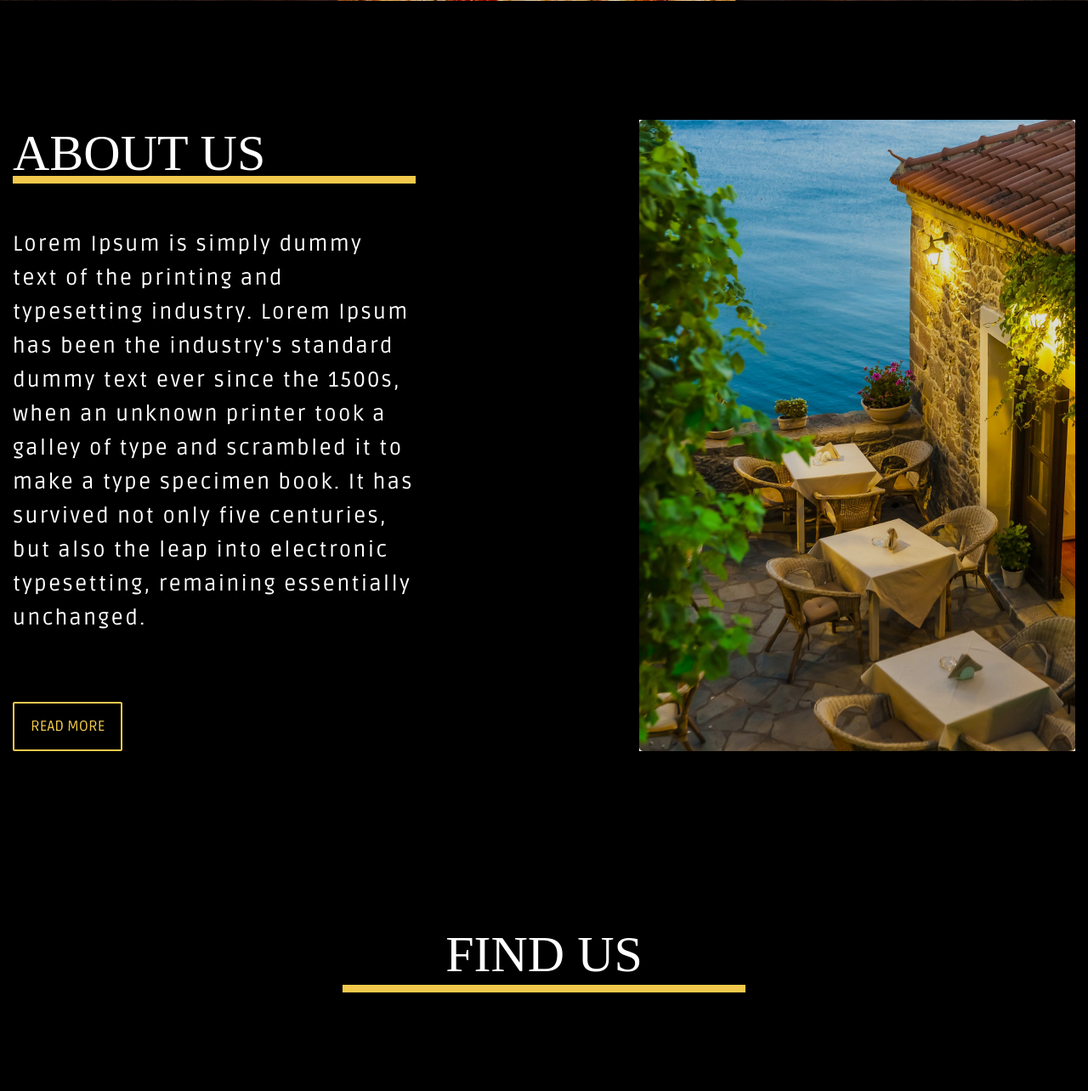
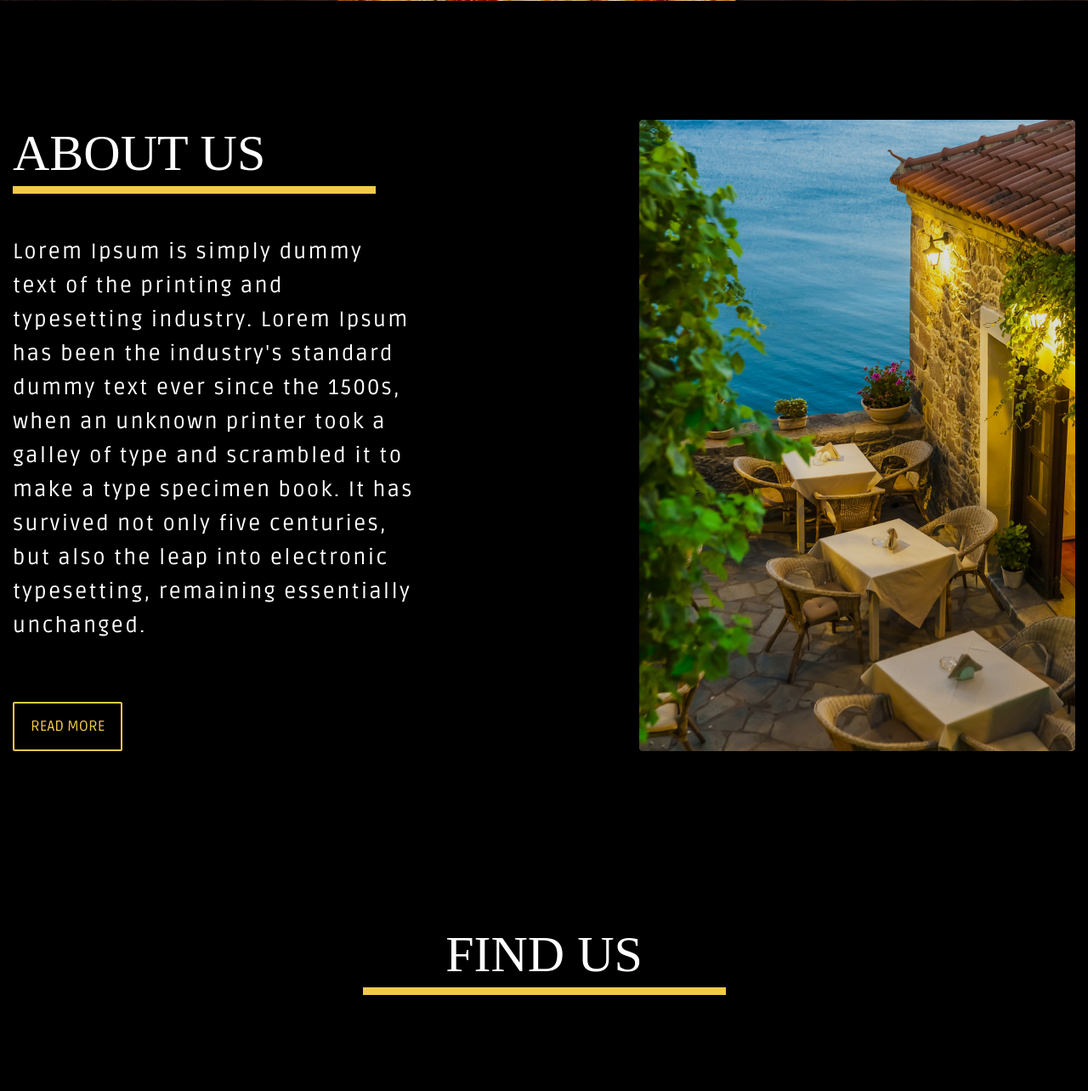
Before and after one commit to Huntter111/Lessons_cources, a PHP site: page / in a window 1280 px wide. Shown: the part 798-2082 px from the top of the page at 85% size. Run offline with PHP 8.4, Linux system fonts and the light colour scheme; some web fonts are replaced.

Commit message:
fixed: bugs

```diff
--- a/lesson_14/css/style.css
+++ b/lesson_14/css/style.css
@@ -56,7 +59,12 @@ body {
 	color: rgba(201, 201, 201, 0.6);
 	transition: all 0.3s;
 }
-
+.line {
+	background: #f2c94c;
+	max-width: 474px;
+	width: 100%;
+	height: 9px;
+}
 /*? Style main block */
 .caravana {
 	background: url('../img/background.jpg');
@@ -122,22 +130,18 @@ body {
 	flex-direction: column;
 	align-items: flex-start;
 }
-.block-content__wrapper::before {
-	content: '';
-	position: absolute;
-	width: 100%;
-	height: 9px;
-	top: 66px;
-	background: #f2c94c;
-}
+
 .block-content__title {
 	font-family: 'Quattrocento';
 	font-weight: 400;
 	font-size: 60px;
 	line-height: 1.3;
+}
+.block-content__line {
 	margin-bottom: 48px;
+	min-width: 427px;
+	max-width: 100%;
 }
-
 .block-content__text {
 	flex-grow: 1;
 	font-size: 25px;
@@ -158,30 +162,37 @@ body {
 	border: 2px solid rgba(255, 191, 0, 0.7);
 	transition: all 0.3s;
 }
-
 .block-content__image {
+	flex: 1 0 513px;
+	border-radius: 5px;
+	overflow: hidden;
+}
+.block-content__image img {
 	max-width: 100%;
+	min-height: 100%;
+	-o-object-fit: cover;
+	object-fit: cover;
 }
 
 /* ? Style Find US */
 .find-us {
 	padding: 60px 0 230px 0;
 }
+.find-us__wrapper {
+	display: flex;
+	flex-direction: column;
+	align-items: center;
+}
 .find-us__name {
 	font-family: 'Quattrocento';
 	font-size: 60px;
-	position: relative;
-	display: flex;
-	justify-content: center;
 	margin-bottom: 125px;
+	text-align: center;
 }
-.find-us__name::before {
-	content: '';
-	position: absolute;
-	width: 474px;
-	height: 9px;
-	top: 75px;
-	background: #f2c94c;
+.find-us__line {
+	margin-bottom: 40px;
+	min-width: 427px;
+	max-width: 100%;
 }
 .find-us-block {
 	display: flex;
--- a/lesson_14/index.html
+++ b/lesson_14/index.html
@@ -60,8 +60,12 @@
 					<div class="about-us__container">
 						<div class="block-content">
 							<div class="block-content__wrapper">
-								<h2 class="block-content__title">ABOUT US</h2>
-								<!-- /.about-us__title -->
+
+								<h2 class="block-content__title">
+									ABOUT US
+									<div class="line block-content__line"></div>
+								</h2>
+
 								<div class="block-content__text">
 									Lorem Ipsum is simply dummy text of the printing and
 									typesetting industry. Lorem Ipsum has been the
@@ -86,8 +90,14 @@
 				</section>
 				<section class="find-us">
 					<div class="find-us__container">
-						<h2 class="find-us__name">FIND US</h2>
-						<!-- /.find-us__name -->
+						<div class="find-us__wrapper">
+							<h2 class="find-us__name">
+								FIND US
+								<div class="line find-us__line"></div>
+							</h2>
+							<!-- /.find-us__name -->
+						</div>
+						<!-- /.find-us__wrapper -->
 						<div class="find-us-block">
 							<div class="find-us-block__map">
 								<iframe
@@ -125,11 +135,15 @@
 				<section id="menu" class="our-menu">
 					<div class="our-menu__container">
 						<div class="block-our-menu">
-							<h2 class="block-our-menu__title">OUR MENU</h2>
+							<h2 class="block-our-menu__title">
+								OUR MENU
+								<div class="line block-our-menu__line"></div>
+							</h2>
 							<p class="block-our-menu__text">
-								Lorem Ipsum is simply dummy text of the printing and typesetting industry. Lorem Ipsum has been the industry's standard dummy text ever since the 1500s, when an unknown printer took a galley
-								of
-								type and scrambled it to make a type specimen book. It has survived not only five centuries, but also the leap into electronic typesetting, remaining essentially unchanged.
+								Lorem Ipsum is simply dummy text of the printing and typesetting industry.
+								Lorem Ipsum has been the industry's standard dummy text ever since the 1500s, when an unknown printer took a galley
+								of type and scrambled it to make a type specimen book.
+								It has survived not only five centuries, but also the leap into electronic typesetting, remaining essentially unchanged.
 							</p>
 							<div class="our-menu-images">
 								<div class="our-menu-images__img">
@@ -154,10 +168,9 @@
 						</div>
 						<h2 class="footer__title">LA CARAVANA</h2>
 						<div class="icons">
-							<a href="https://www.instagram.com/"><img src="img/icons/instagram.svg" alt="instagram"></a>
-							<a href="https://www.facebook.com/"><img src="img/icons/facebook.svg" alt="facebook"></a>
-							<a href="https://www.whatsapp.com/"><img src="img/icons/whatsapp.svg" alt="whatsapp"></a>
-
+							<a target="_blank" href="https://www.instagram.com/"><img src="img/icons/instagram.svg" alt="instagram"></a>
+							<a target="_blank" href="https://www.facebook.com/"><img src="img/icons/facebook.svg" alt="facebook"></a>
+							<a target="_blank" href="https://www.whatsapp.com/"><img src="img/icons/whatsapp.svg" alt="whatsapp"></a>
 						</div>
 						<!-- /.icons -->
 					</div>
```
Also changed, not shown: other parts of lesson_14/css/style.css (+12 -12 lines).
